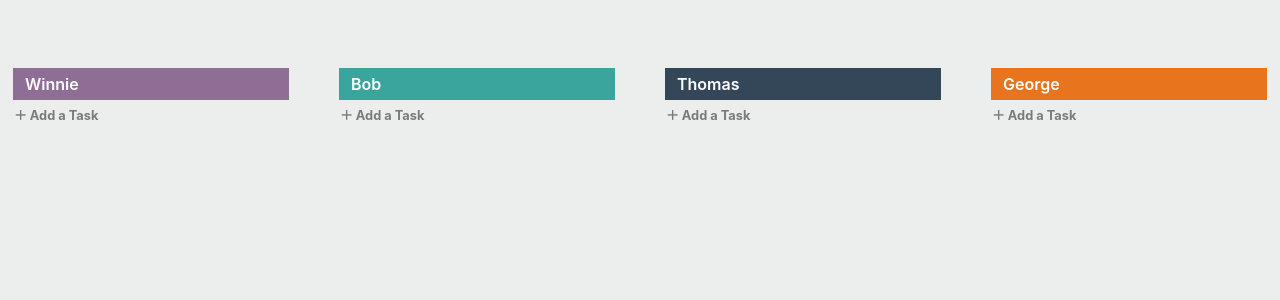
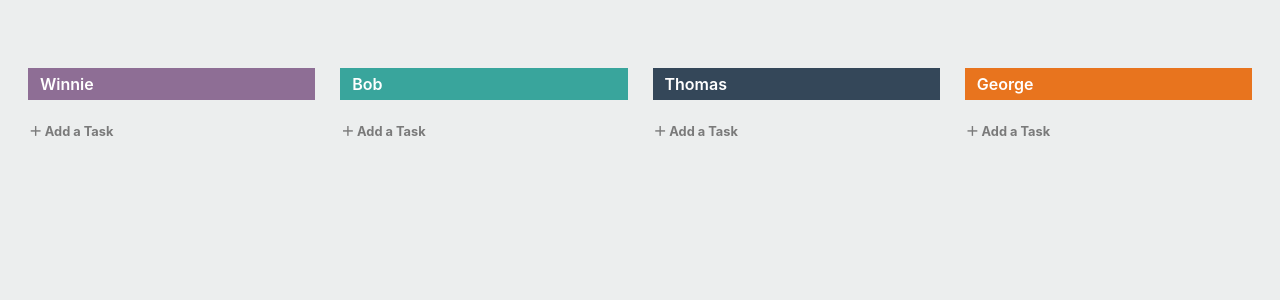
Before and after one commit to angelocordon/kanban-vue, a Vue app: page / in a window 1280 px wide. Shown: the top 300 px of the page. Built offline with nearby package versions, Linux system fonts and the light colour scheme.

Commit message:
Fix minor styling issues

```diff
--- a/src/App.vue
+++ b/src/App.vue
@@ -29,5 +29,5 @@ export default {
 </script>
 
 <style lang="scss">
-  html { background-color: #eceeee }
+html { background-color: #eceeee }
 </style>
--- a/src/components/TaskCard.vue
+++ b/src/components/TaskCard.vue
@@ -14,9 +14,9 @@ export default {
 </script>
 
 <style lang="scss">
-  .task-card {
-    margin-top: 1rem;
-    margin-bottom: 1rem;
-    padding: 6px 12px;
-  }
+.task-card {
+  margin-top: 1rem;
+  padding: 6px 12px;
+  min-height: 36px;
+}
 </style>
--- a/src/components/TaskColumn.vue
+++ b/src/components/TaskColumn.vue
@@ -3,12 +3,12 @@
     <div class="column-header" :style="columnHeaderStyle">
       <h1 class="column-owner">{{ columnOwner }}</h1>
     </div>
-    <!-- task cards -->
+
     <task-card v-for="task in tasks"
                :task-description="task"
                :key="task.index">
     </task-card>
-    <!-- Add card -->
+
     <button class="button is-small task-button-add"
             v-on:click="addTask">
       ＋ Add a Task
@@ -48,20 +48,20 @@ export default {
 
 <style lang="scss">
 .task-column {
-  // border: 1px dotted fade-out(#363636, 0.9);
-  margin: 5rem 25px;
+  margin: 5rem 12.5px;
   padding: 0px;
+  &:first-child { margin-left: 2.5rem }
+  &:last-child { margin-right: 2.5rem }
 
   > .task-button-add {
+    margin-top: 1rem;
     padding-left: 0px;
     background-color: transparent;
     border-color: transparent;
     color: #7a7a7a;
     font-size: 0.8em;
     font-weight: bold;
-    &:hover {
-      color: #363636;
-    }
+    &:hover { color: #363636 }
   }
 }
 
```
